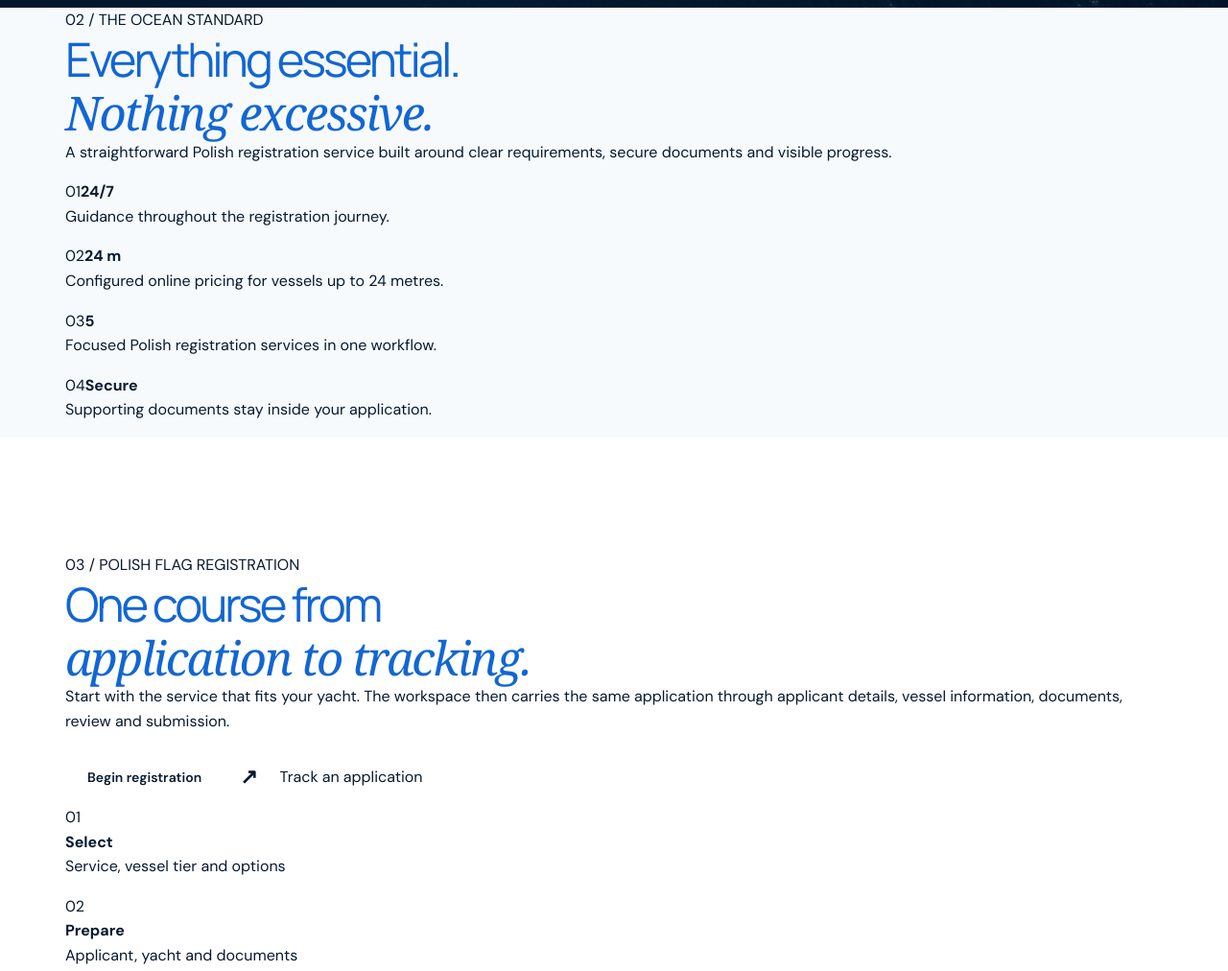
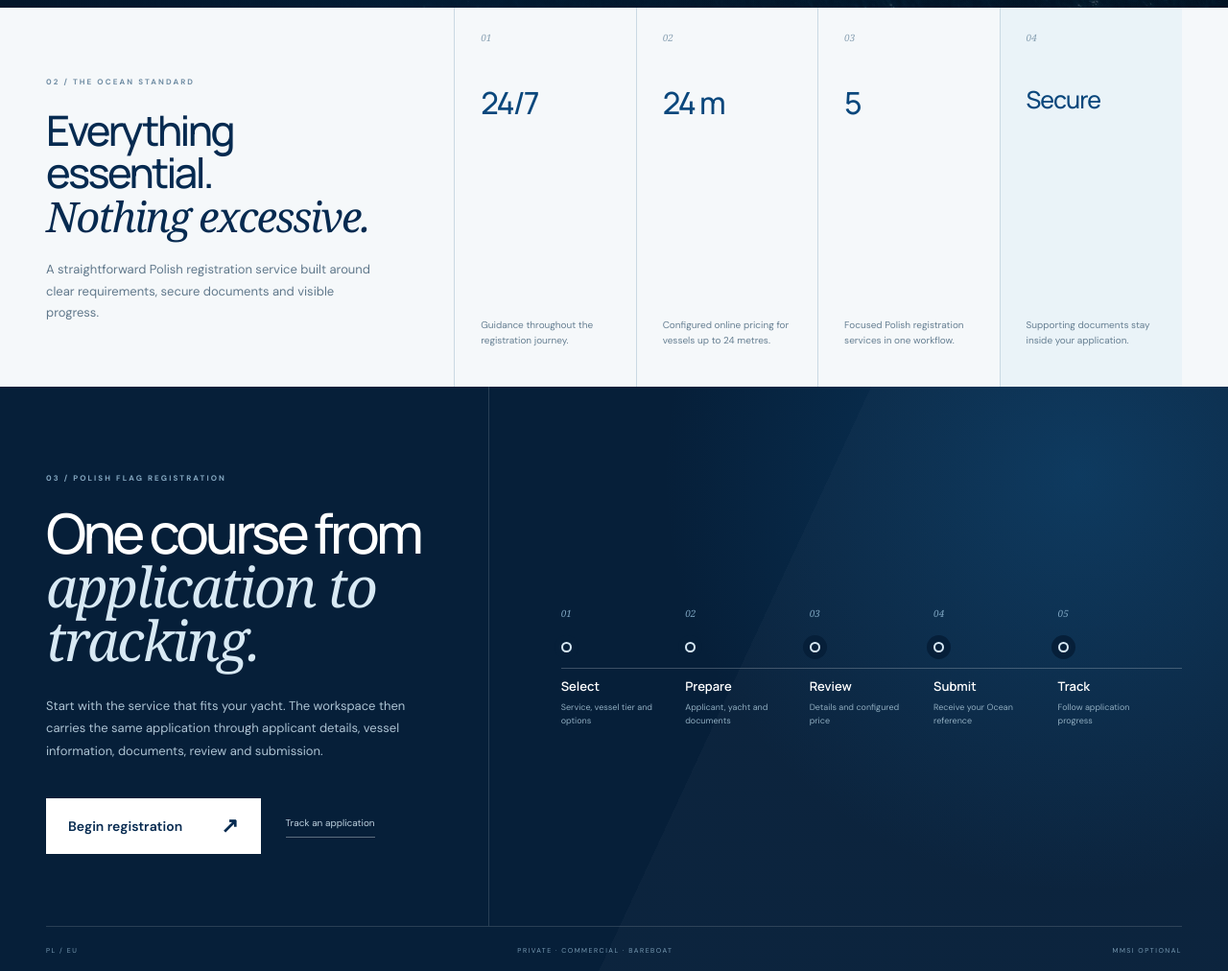
Before and after one commit to oceanyatchregistration-ui/ocean-yacht-registration, a website: page public/index.html in a window 1280 px wide. Shown: the part 892-1904 px from the top of the page at 96% size. Drawn offline with Linux system fonts and the light colour scheme; no server answers; grey boxes are pictures that could not be loaded.

Commit message:
Style bespoke marine registration composition

```diff
--- a/public/public-ui.css
+++ b/public/public-ui.css
@@ -8,3 +8,51 @@
   .marine-feature-v3 .marine-facts>div{grid-template-columns:95px minmax(0,1fr)}
 }
 @media(max-width:400px){.marine-feature-v3 .marine-copy h2{font-size:36px;overflow-wrap:anywhere}}
+
+
+/* Bespoke marine post-hero composition: restrained, structured, non-card UI. */
+.proof-deck{background:#f5f8fa;border:0;padding:0}
+.proof-deck-shell{max-width:1340px;display:grid;grid-template-columns:.72fr 1.28fr;min-height:360px}
+.proof-deck-lead{padding:72px 70px 65px 0;display:flex;flex-direction:column;justify-content:center;border-right:1px solid #cad9e3}
+.deck-overline{font-size:8px;line-height:1.3;letter-spacing:2.1px;font-weight:700;color:#6f8ca3;margin-bottom:23px}
+.proof-deck-lead h2{font:500 clamp(38px,3.4vw,52px)/1.02 'Manrope',sans-serif;letter-spacing:-2.6px;color:var(--navy);margin:0 0 22px}
+.proof-deck-lead h2 em{font-family:Georgia,serif;font-weight:400}
+.proof-deck-lead p{font-size:13px;line-height:1.75;color:#60788b;max-width:450px;margin:0}
+.proof-deck-rail{display:grid;grid-template-columns:repeat(4,1fr)}
+.deck-stat{position:relative;padding:68px 27px 40px;border-right:1px solid #cad9e3;display:flex;flex-direction:column;min-width:0}
+.deck-stat:last-child{border-right:0}.deck-stat>span{position:absolute;top:24px;left:27px;font:italic 10px Georgia,serif;color:#88a0b2}
+.deck-stat>strong{font:500 clamp(28px,2.5vw,38px)/1 'Manrope',sans-serif;letter-spacing:-1.7px;color:#0a477c;margin-top:15px}
+.deck-stat>p{margin:auto 0 0;font-size:10px;line-height:1.6;color:#667f92;max-width:150px}
+.deck-stat-secure{background:#eaf3f8}.deck-stat-secure>strong{font-size:25px;letter-spacing:-1px}
+
+.registry-course{position:relative;background:#061f39;color:#fff;padding:0;overflow:hidden}
+.registry-course:before{content:"";position:absolute;inset:0;background:radial-gradient(circle at 88% 15%,rgba(19,105,167,.32),transparent 35%),linear-gradient(115deg,transparent 58%,rgba(255,255,255,.025) 58%);pointer-events:none}
+.registry-course-shell{position:relative;z-index:1;max-width:1340px;display:grid;grid-template-columns:.78fr 1.22fr;grid-template-rows:1fr auto;min-height:530px}
+.registry-course-copy{padding:90px 70px 75px 0;border-right:1px solid rgba(255,255,255,.14);display:flex;flex-direction:column;justify-content:center}
+.deck-overline-light{color:#86a9c2}.registry-course-copy h2{font:450 clamp(48px,4.5vw,67px)/.98 'Manrope',sans-serif;letter-spacing:-3.7px;color:#fff;margin:0 0 28px}
+.registry-course-copy h2 em{font-family:Georgia,serif;font-weight:400;color:#d8e9f4}
+.registry-course-copy>p{max-width:540px;margin:0;color:#adc3d3;font-size:13px;line-height:1.8}
+.course-actions{display:flex;align-items:center;gap:26px;margin-top:38px}.course-primary{background:#fff!important;color:var(--navy)!important;border-color:#fff!important}
+.course-actions>a:last-child{font-size:10px;color:#bdd1df;border-bottom:1px solid rgba(255,255,255,.35);padding-bottom:6px}
+.course-map{position:relative;padding:92px 0 70px 75px;display:grid;grid-template-columns:repeat(5,1fr);align-items:center}
+.course-line{position:absolute;left:75px;right:0;top:52%;height:1px;background:rgba(255,255,255,.22)}
+.course-map article{position:relative;z-index:1;align-self:center;padding-right:22px}
+.course-map article>span{display:block;font:italic 10px Georgia,serif;color:#7ea5c1;margin-bottom:23px}
+.course-map article>i{display:block;width:11px;height:11px;background:#061f39;border:2px solid #d7e8f4;border-radius:50%;margin-bottom:26px;box-shadow:0 0 0 7px #061f39}
+.course-map strong{display:block;color:#fff;font:600 13px 'Manrope',sans-serif;margin-bottom:7px}.course-map p{font-size:9px;line-height:1.55;color:#8facbf;margin:0;max-width:120px}
+.course-meta{grid-column:1/-1;border-top:1px solid rgba(255,255,255,.14);display:flex;justify-content:space-between;padding:19px 0;font-size:7px;letter-spacing:1.5px;color:#799bb3}
+
+@media(max-width:1000px){
+ .proof-deck-shell{grid-template-columns:1fr}.proof-deck-lead{border-right:0;border-bottom:1px solid #cad9e3;padding:60px 0 45px}
+ .proof-deck-rail{min-height:250px}.registry-course-shell{grid-template-columns:1fr}.registry-course-copy{border-right:0;border-bottom:1px solid rgba(255,255,255,.14);padding:70px 0 55px}
+ .course-map{padding-left:0}.course-line{left:0}.course-meta{grid-column:1}
+}
+@media(max-width:700px){
+ .proof-deck-lead{padding:50px 0 38px}.proof-deck-lead h2{font-size:39px;letter-spacing:-2px}
+ .proof-deck-rail{grid-template-columns:1fr 1fr}.deck-stat{min-height:180px;padding:55px 22px 25px;border-bottom:1px solid #cad9e3}.deck-stat:nth-child(2){border-right:0}.deck-stat:nth-child(3),.deck-stat:nth-child(4){border-bottom:0}.deck-stat>span{top:19px;left:22px}.deck-stat>p{margin-top:35px}
+ .registry-course-copy{padding:60px 0 45px}.registry-course-copy h2{font-size:43px;letter-spacing:-2.4px}
+ .course-actions{align-items:flex-start;flex-direction:column}
+ .course-map{display:block;padding:45px 0 25px}.course-line{left:14px;top:52px;bottom:50px;right:auto;width:1px;height:auto}
+ .course-map article{display:grid;grid-template-columns:28px 20px 1fr;gap:10px;padding:0 0 27px}.course-map article>span{margin:4px 0 0}.course-map article>i{margin:2px 0 0;box-shadow:0 0 0 6px #061f39}.course-map p{max-width:none}
+ .course-meta{align-items:flex-start;flex-direction:column;gap:8px;padding:17px 0}
+}
```
